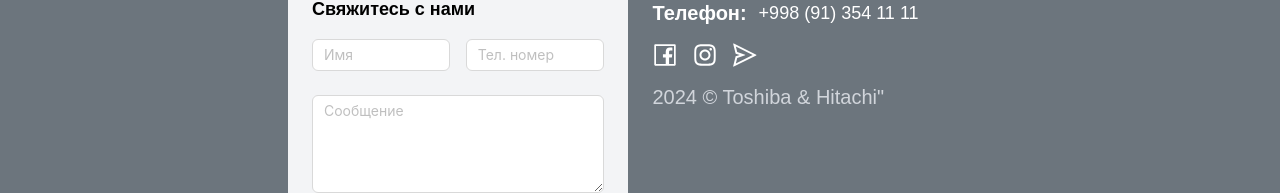
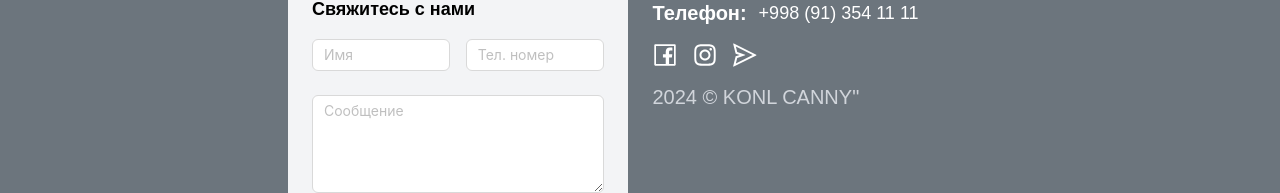
Before and after one commit to lastforever457/toshiba, a React (Vite) app: page / in a window 1280 px wide. Shown: the part 3051-3244 px from the top of the page. Built offline with nearby package versions, Linux system fonts and the light colour scheme; a web font is replaced by a local one.

Commit message:
fix title

```diff
--- a/src/components/footer.tsx
+++ b/src/components/footer.tsx
@@ -66,7 +66,7 @@ const Footer = () => {
               <SendOutlined className="hover:text-blue-400 cursor-pointer transition-all" />
             </div>
             <p className="text-xl text-gray-300">
-              {new Date().getFullYear()} © Toshiba & Hitachi"
+              {new Date().getFullYear()} © KONL CANNY"
             </p>
           </div>
         </Col>
--- a/src/components/header.tsx
+++ b/src/components/header.tsx
@@ -67,7 +67,7 @@ const Header = () => {
       <div className="lg:hidden">
         <FiMenu className="text-3xl" onClick={showDrawer} />
         <Drawer
-          title="Toshiba & Hitachi"
+          title="KONL CANNY"
           placement={"top"}
           onClose={onClose}
           open={open}
```
